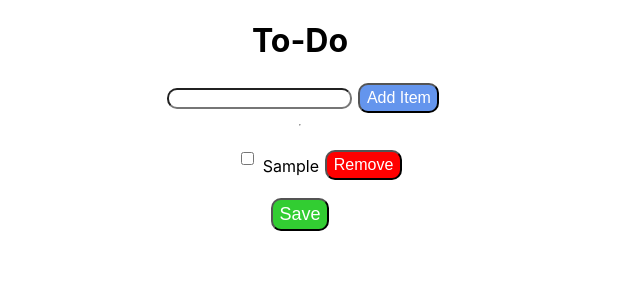
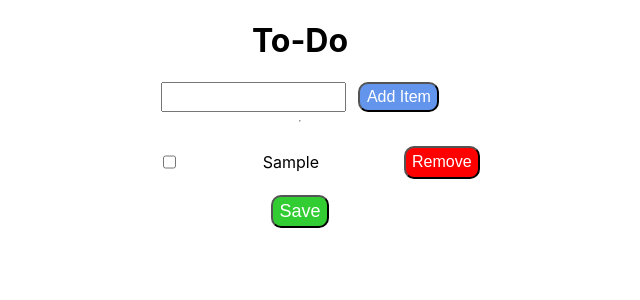
Before and after one commit to awhite2490/todolist, a React (Create React App) app: page / in a window 1280 px wide. Both pictures are taken after typing "Sample" into the empty fields and a click on the button "Add Item". Shown: the top 300 px of the page, without its empty margins (340-980 px from the left). Built offline with nearby package versions, Linux system fonts and the light colour scheme.

Commit message:
bound enterkey event

```diff
--- a/src/App.css
+++ b/src/App.css
@@ -1,7 +1,8 @@
 .Item {
     display:flex;
     flex-direction: row;
-    align-items:flex-start;
+    justify-content: space-between;
+    width: 25vw;
 }
 
 .Item-Label-Complete {
@@ -15,9 +16,15 @@
     flex-direction: column;
 }
 
+.Item-Input {
+
+    display:flex;
+    flex-direction:row;
+    justify-content:space-between;
+}
+
 .Item-Input-TextBox {
-    margin: 0.5vw;
-    border-radius: 10px;
+    margin-right:1vw;
 }
 
 .Item-Input-Button {
--- a/src/Components/ItemInput.js
+++ b/src/Components/ItemInput.js
@@ -14,12 +14,19 @@ const ItemInput = (props) => {
         setNewItem(event.target.value);
       }
 
+      const handleKeyPress = (event) => {
+        if (event.charCode === 13) {
+          addItem();
+        }
+      }
+
       return (
         <div className="Item-Input" >
           <input
             type="text"
             value={newItem}
             onChange={handleChange}
+            onKeyPress={handleKeyPress}
             className="Item-Input-TextBox"
           />
           <button
```
